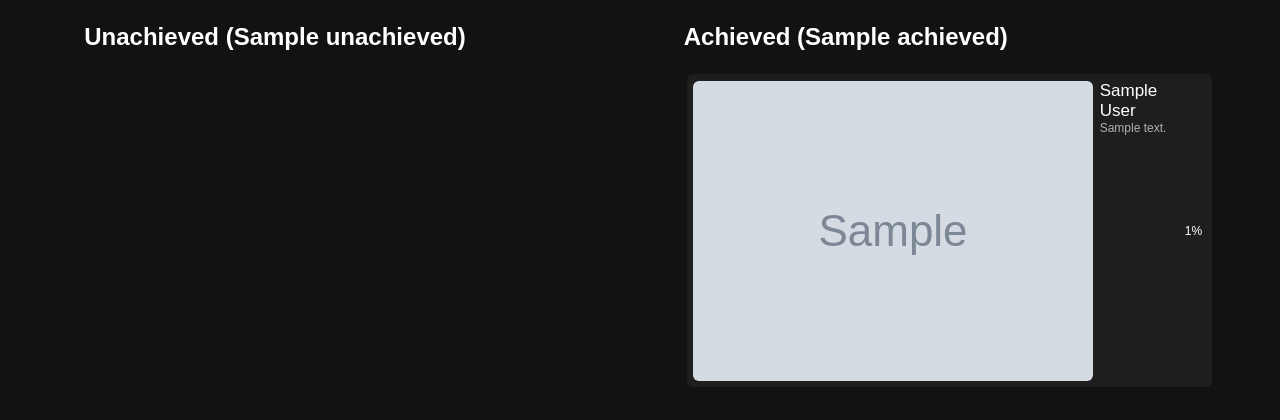
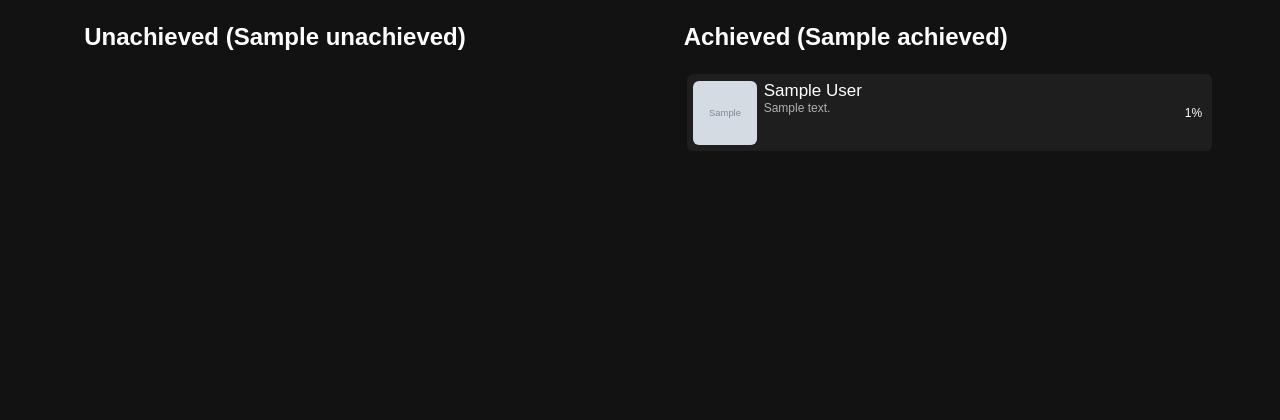
Before and after one commit to hannes-dev/stachtra, a Django app: template sta/templates/sta/achievements.html in a window 1280 px wide. Shown: the top 420 px of the page. Run offline with Django 3.2, Linux system fonts and the light colour scheme; the template is opened without the code that fills it: most values are stand-ins (such as "Sample title", 1, 10 or a date in 2020); grey boxes marked "Sample" are stand-in pictures.

Commit message:
Add image sizing to the css file

```diff
--- a/sta/static/sta/achievements.css
+++ b/sta/static/sta/achievements.css
@@ -8,6 +8,8 @@ html, body {
 
 img {
     border-radius: 6px;
+    width: 64px;
+    height: 64px;
 }
 
 .lists {
```
